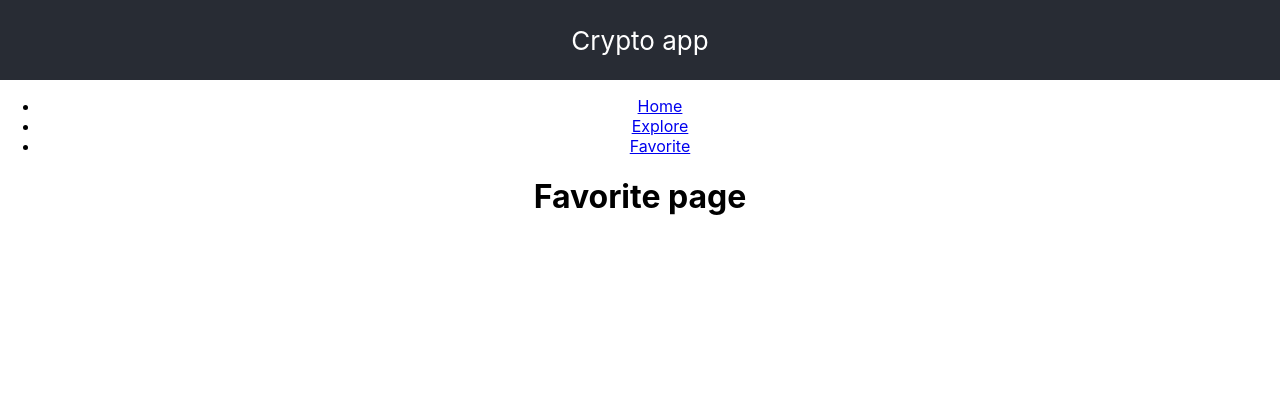
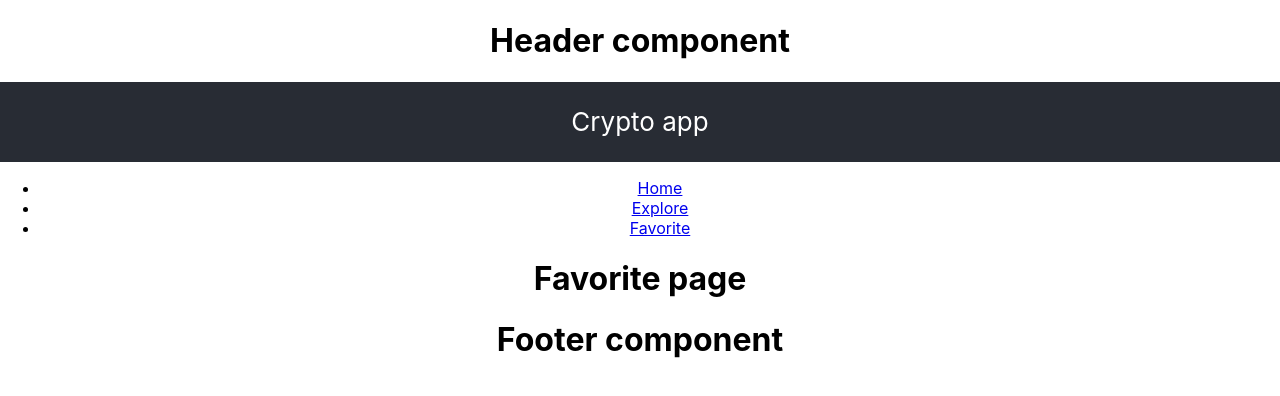
Before and after one commit to marinanicolai/react-crypto-app, a React (Create React App) app: page /favorite in a window 1280 px wide. Shown: the top 396 px of the page. Built offline with nearby package versions, Linux system fonts and the light colour scheme.

Commit message:
adding the header and footer components

```diff
--- a/src/App.js
+++ b/src/App.js
@@ -5,10 +5,13 @@ import Home from "./pages/Home";
 import About from "./pages/About";
 import Favorite from "./pages/Favorite";
 import Coin from "./pages/Coin";
+import Footer from "./components/Footer";
+import Header from "./components/Header";
 
 function App() {
   return (
     <div className="App">
+      <Header />
       <header className="App-header">Crypto app</header>
       <nav>
         <ul>
@@ -29,6 +32,7 @@ function App() {
         <Route path="explore" element={<About />} />
         <Route path="favorite" element={<Favorite />} />
       </Routes>
+      <Footer />
     </div>
   );
 }
--- /dev/null
+++ b/src/components/Footer/index.js
@@ -0,0 +1,14 @@
+import React from "react";
+import { Link } from "react-router-dom";
+
+const Footer = () => {
+  return (
+    <>
+      <main>
+        <h1>Footer component</h1>
+      </main>
+    </>
+  );
+};
+
+export default Footer;
--- /dev/null
+++ b/src/components/Header/index.js
@@ -0,0 +1,14 @@
+import React from "react";
+import { Link } from "react-router-dom";
+
+const Header = () => {
+  return (
+    <>
+      <main>
+        <h1>Header component</h1>
+      </main>
+    </>
+  );
+};
+
+export default Header;
```
